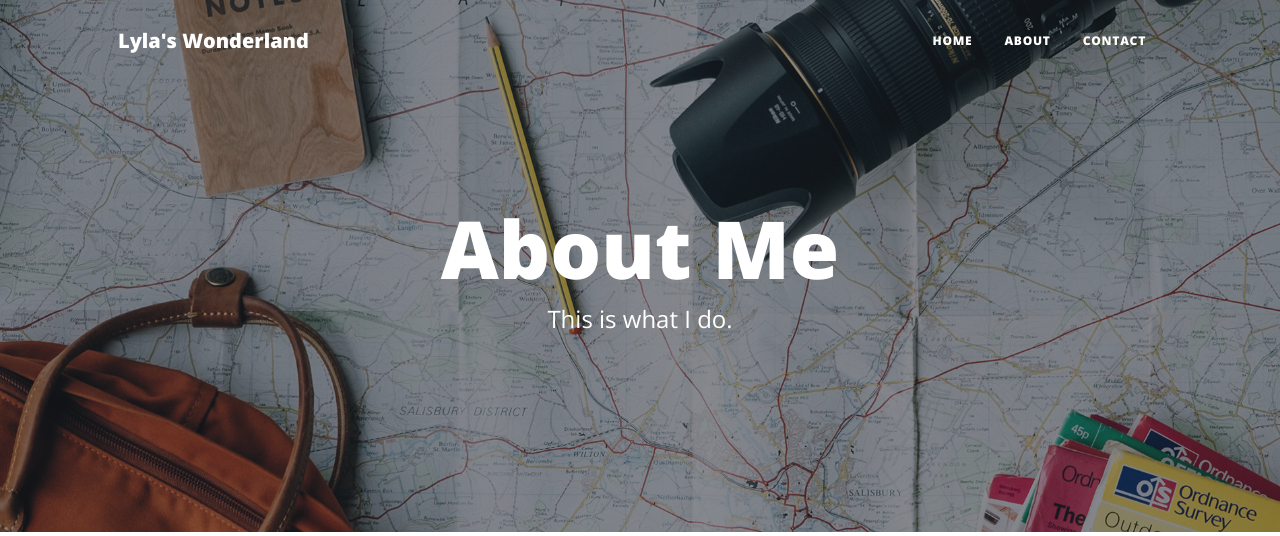
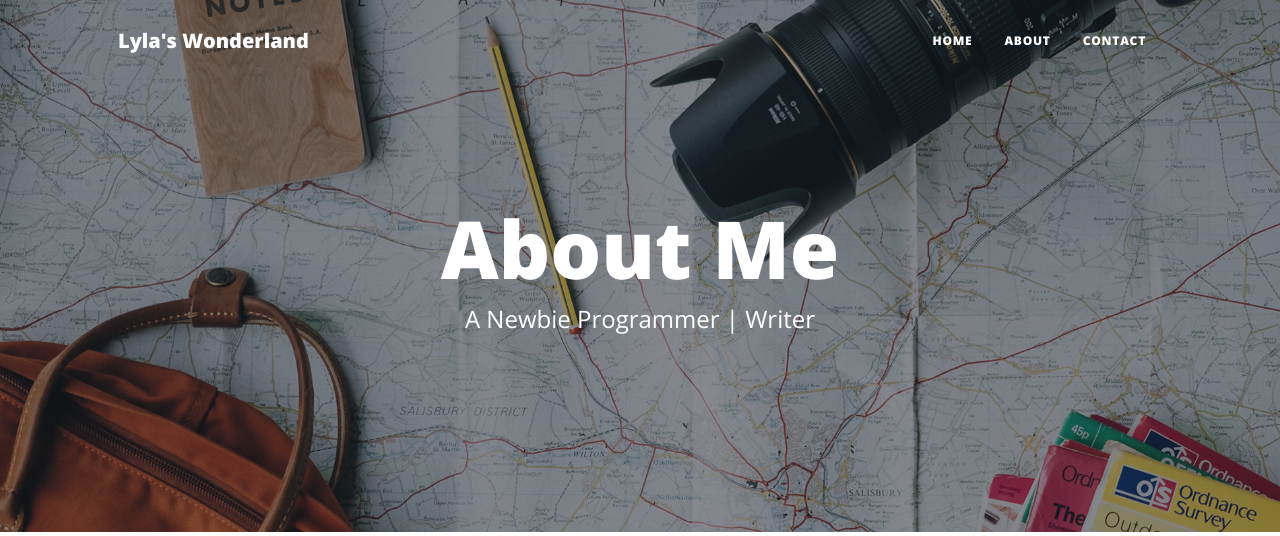
Before and after one commit to lylali/simple-web, a Flask app: page /about in a window 1280 px wide. Shown: the top 536 px of the page. Run offline with Flask 2, Linux system fonts and the light colour scheme; some libraries are stand-ins or nearby versions.

Commit message:
Update about.html

```diff
--- a/templates/about.html
+++ b/templates/about.html
@@ -7,7 +7,7 @@
                     <div class="col-md-10 col-lg-8 col-xl-7">
                         <div class="page-heading">
                             <h1>About Me</h1>
-                            <span class="subheading">This is what I do.</span>
+                            <span class="subheading">A Newbie Programmer | Writer</span>
                         </div>
                     </div>
                 </div>
```
